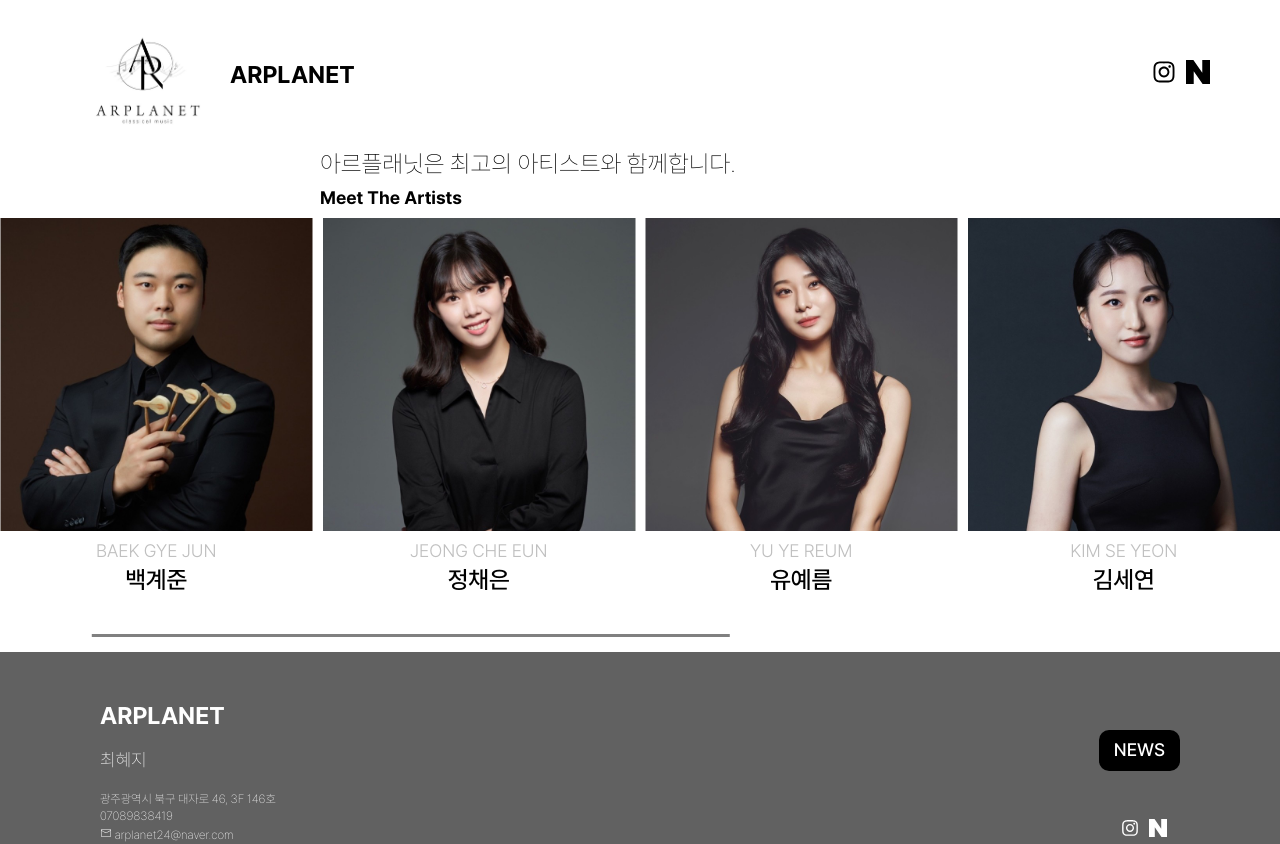
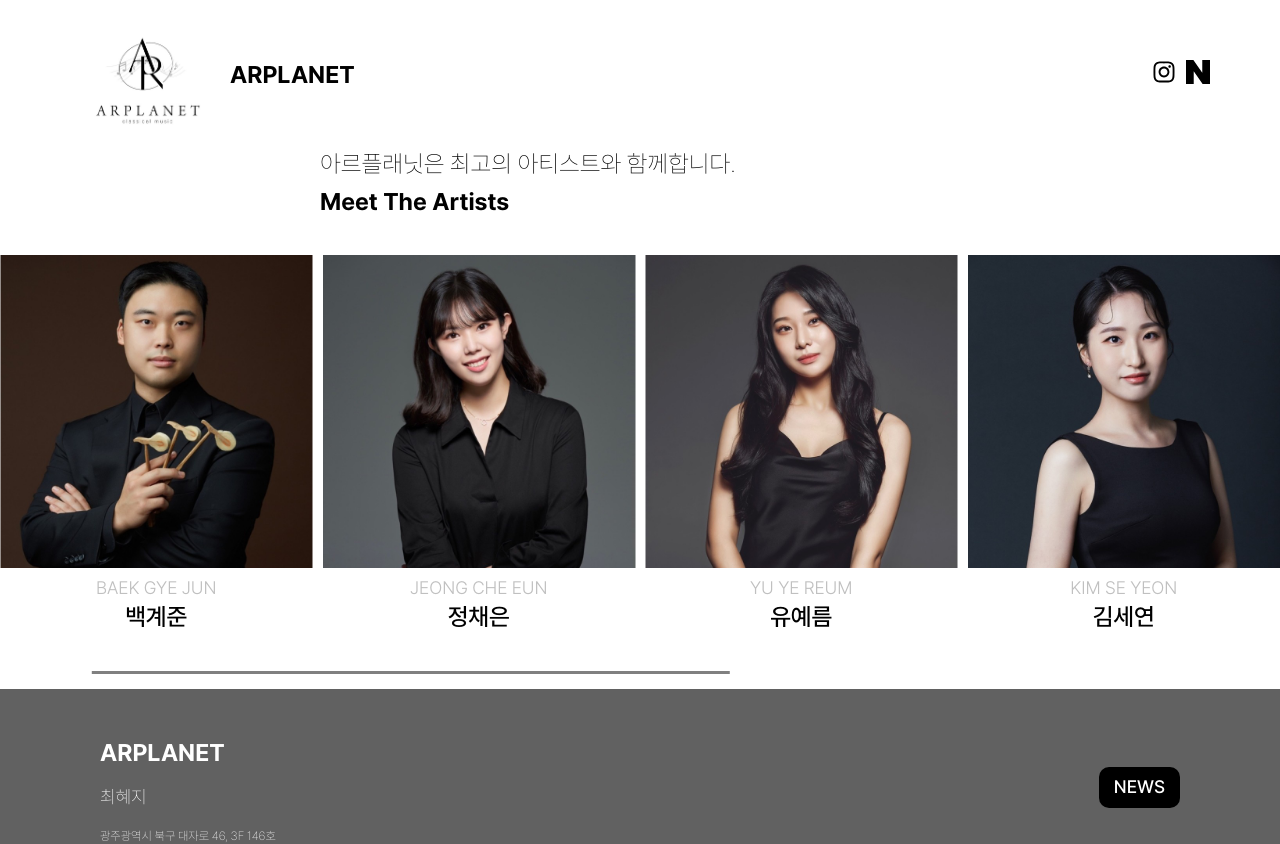
Before and after one commit to updownpark2/Arplanet, a React (Create React App) app: page / in a window 1280 px wide. Shown: the top 844 px of the page. Built offline with nearby package versions, Linux system fonts and the light colour scheme.

Commit message:
style: Card, Slider css 수정

```diff
--- a/src/components/Home/ArtistCard.tsx
+++ b/src/components/Home/ArtistCard.tsx
@@ -42,7 +42,7 @@ const fadeIn = keyframes`
 
 const StyledArtistCard = styled.div`
   width: 30%;
-  height: 70%;
+  height: 60%;
   z-index: 999;
   border-radius: 10px;
   position: absolute;
@@ -56,7 +56,7 @@ const StyledArtistCard = styled.div`
   animation-name: ${fadeIn};
   @media (max-width: ${theme.viewSize.phone}) {
     width: 80%;
-    height: 60%;
+    height: 50%;
   }
   .nav {
     display: flex;
@@ -110,9 +110,9 @@ const StyledArtistCard = styled.div`
   .contents {
     display: flex;
     flex-direction: column;
-    margin: 32px;
+    margin: 32px 32px 32px 40px;
     @media (max-width: ${theme.viewSize.phone}) {
-      margin: 20px;
+      margin: 20px 20px 20px 28px;
     }
     span {
       margin-top: 2px;
--- a/src/components/Home/ArtistSlider.tsx
+++ b/src/components/Home/ArtistSlider.tsx
@@ -73,15 +73,16 @@ const StyledArtistSlider = styled.div`
       }
     }
     .slider-artist {
-      font-size: ${theme.text.size.medium};
+      font-size: ${theme.text.size.large};
       font-weight: ${theme.text.weight.thick};
       margin-top: 10px;
       @media (max-width: ${theme.viewSize.phone}) {
-        font-size: ${theme.text.size.small};
+        font-size: ${theme.text.size.medium};
       }
     }
   }
   .swiper-slide {
+    margin-top: 30px;
     text-align: center;
     display: flex;
     flex-direction: column;
```
